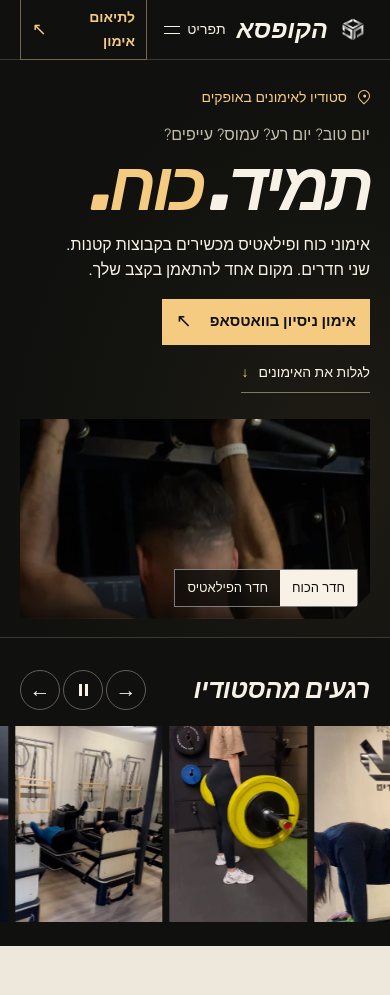
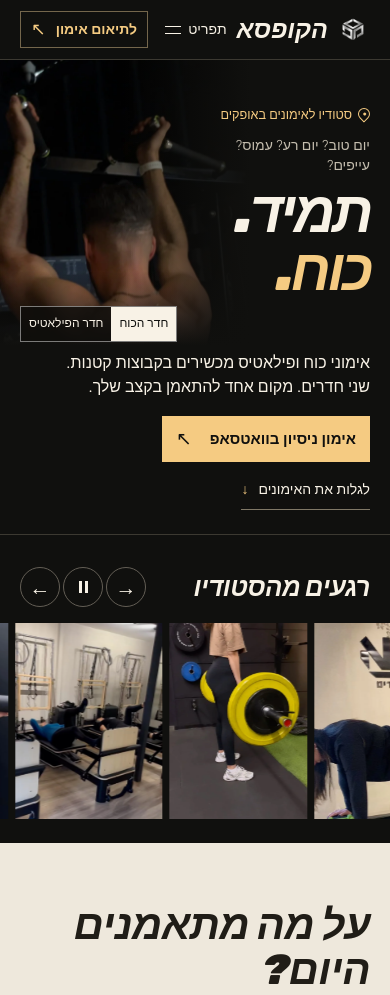
Before and after one commit to mlkybrmnsh-sketch/hakufsa-demo, a plain HTML site: page index.html in a window 390 px wide. Shown: the top 995 px of the page. Drawn offline with nearby package versions, Linux system fonts and the light colour scheme.

Commit message:
Blend the training photo into the hero beside the Hebrew headline

```diff
--- a/index.html
+++ b/index.html
@@ -22,7 +22,7 @@
   <link rel="preconnect" href="https://fonts.googleapis.com">
   <link rel="preconnect" href="https://fonts.gstatic.com" crossorigin>
   <link href="https://fonts.googleapis.com/css2?family=Rubik:ital,wght@1,900&family=Heebo:wght@300;400;500;700;800&display=swap" rel="stylesheet">
-  <link rel="stylesheet" href="studio.css?v=2">
+  <link rel="stylesheet" href="studio.css?v=3">
   <script src="studio.js" defer></script>
 </head>
 <body>
@@ -48,25 +48,27 @@
   </header>
   <main id="main">
     <section class="cover" aria-labelledby="cover-title">
+      <div class="cover-frame">
+        <img id="strength-room" class="room-photo selected" src="img/pull.webp" width="1022" height="1400" alt="מתאמן אוחז במוט הכבל בחדר הכוח של הקופסא" fetchpriority="high">
+        <img id="pilates-room" class="room-photo" src="img/reformers.webp" width="1050" height="1400" alt="שורת הרפורמרים בחדר הפילאטיס של הקופסא" aria-hidden="true" loading="lazy">
+      </div>
       <div class="wrap cover-grid">
         <div class="cover-copy">
-          <p class="location"><span class="pin" aria-hidden="true"></span>סטודיו לאימונים באופקים</p>
-          <p class="mantra">יום טוב? יום רע? עמוס? עייפים?</p>
-          <h1 id="cover-title" class="slant"><span>תמיד.</span> <strong>כוח.</strong></h1>
+          <div class="cover-heading">
+            <p class="location"><span class="pin" aria-hidden="true"></span>סטודיו לאימונים באופקים</p>
+            <p class="mantra">יום טוב? יום רע? עמוס? עייפים?</p>
+            <h1 id="cover-title" class="slant"><span>תמיד.</span> <strong>כוח.</strong></h1>
+          </div>
           <p class="cover-intro">אימוני כוח ופילאטיס מכשירים בקבוצות קטנות.<br>שני חדרים. מקום אחד להתאמן בקצב שלך.</p>
           <div class="cover-actions">
             <a class="btn btn-w" href="https://wa.me/message/PBT4CGGGRGGGF1" target="_blank" rel="noopener">אימון ניסיון בוואטסאפ <span class="cta-arrow" aria-hidden="true">↖</span></a>
             <a class="text-action" href="#train">לגלות את האימונים <span aria-hidden="true">↓</span></a>
           </div>
         </div>
-        <figure class="cover-frame">
-          <img id="strength-room" class="room-photo selected" src="img/pull.webp" width="1022" height="1400" alt="מתאמן אוחז במוט הכבל בחדר הכוח של הקופסא" fetchpriority="high">
-          <img id="pilates-room" class="room-photo" src="img/reformers.webp" width="1050" height="1400" alt="שורת הרפורמרים בחדר הפילאטיס של הקופסא" aria-hidden="true" loading="lazy">
-          <figcaption class="room-select" aria-label="בחירת תמונת החדר">
-            <button type="button" aria-controls="strength-room" aria-pressed="true">חדר הכוח</button>
-            <button type="button" aria-controls="pilates-room" aria-pressed="false">חדר הפילאטיס</button>
-          </figcaption>
-        </figure>
+        <div class="room-select" role="group" aria-label="בחירת תמונת החדר">
+          <button type="button" aria-controls="strength-room" aria-pressed="true">חדר הכוח</button>
+          <button type="button" aria-controls="pilates-room" aria-pressed="false">חדר הפילאטיס</button>
+        </div>
       </div>
     </section>
 <section class="studio-reel" aria-labelledby="studio-reel-title">
--- a/studio.css
+++ b/studio.css
@@ -259,11 +259,11 @@ body { font-family: Heebo, Arial, sans-serif; }
 .header-action:hover { color: var(--black); background: var(--led); }
 .header-action span, .cta-arrow { font: 1.25em/1 Arial,sans-serif; }
 .menu-toggle { display: none; }
-.cover { background: radial-gradient(ellipse at 85% 70%, #201c15 0, #141410 39%, #10100e 71%); border-bottom: 1px solid var(--rule-d); }
-.cover-grid { display: grid; grid-template-columns: 1fr 1.04fr; align-items: stretch; gap: clamp(24px, 4vw, 74px); padding-block: clamp(16px, 2.6vw, 40px); }
+.cover { position: relative; isolation: isolate; background: var(--black); border-bottom: 1px solid var(--rule-d); }
+.cover-grid { position: relative; display: grid; grid-template-columns: 1fr 1.04fr; align-items: stretch; gap: clamp(24px, 4vw, 74px); min-height: clamp(440px, 73svh, 720px); padding-block: clamp(16px, 2.6vw, 40px); }
 .cover-copy { display: flex; flex-direction: column; justify-content: center; align-items: flex-start; padding: 24px 0 32px; }
 .location { display: flex; align-items: center; gap: 11px; font-weight: 500; color: var(--led); font-size: 15px; }
-.pin { display: inline-block; width: 12px; height: 12px; border: 1.6px solid currentColor; border-radius: 50% 50% 50% 0; transform: translateY(-2px) rotate(-45deg); position: relative; }
+.pin { display: inline-block; flex: none; width: 12px; height: 12px; border: 1.6px solid currentColor; border-radius: 50% 50% 50% 0; transform: translateY(-2px) rotate(-45deg); position: relative; }
 .pin::after { content: ''; position: absolute; width: 3px; height: 3px; inset: 0; margin: auto; background: currentColor; border-radius: 50%; }
 .mantra { color: var(--ash); margin: clamp(18px, 2.8vw, 42px) 0 8px; font-size: clamp(17px, 1.7vw, 25px); font-weight: 300; }
 .cover h1 { font-size: clamp(82px, 9.7vw, 149px); line-height: .98; font-style: italic; letter-spacing: -.06em; }
@@ -277,11 +277,11 @@ body { font-family: Heebo, Arial, sans-serif; }
 .cta-arrow { margin-inline-start: 8px; }
 .text-action { display: inline-flex; gap: 10px; align-items: center; font-weight: 500; font-size: 16px; border-bottom: 1px solid #807866; min-height: 40px; }
 .text-action span { color: var(--led); }
-.cover-frame { margin: 0; position: relative; overflow: hidden; isolation: isolate; min-height: clamp(440px, 66svh, 640px); background: #181814; clip-path: var(--cut); }
-.room-photo { position: absolute; inset: 0; width: 100%; height: 100%; object-fit: cover; object-position: 50% 40%; opacity: 0; transition: opacity .42s ease; }
+.cover-frame { position: absolute; inset: 0 auto 0 0; width: 62%; overflow: hidden; pointer-events: none; }
+.room-photo { position: absolute; inset: 0; width: 100%; height: 100%; object-fit: cover; object-position: 50% 11%; opacity: 0; transition: opacity .42s ease; }
 .room-photo.selected { opacity: 1; }
-.cover-frame::after { content: ''; position: absolute; inset: 0; pointer-events: none; background: linear-gradient(0deg, rgba(10,9,7,.78), transparent 28%); }
-.room-select { position: absolute; z-index: 2; bottom: 22px; inset-inline-start: 22px; display: inline-flex; border: 1px solid rgba(255,255,255,.45); background: rgba(15,14,12,.83); }
+.cover-frame::after { content: ''; position: absolute; inset: 0; background: linear-gradient(to right, transparent 48%, var(--black) 100%), linear-gradient(to top, var(--black), transparent 21%); }
+.room-select { align-self: end; justify-self: end; display: inline-flex; border: 1px solid rgba(255,255,255,.45); background: rgba(15,14,12,.83); }
 .room-select button { font: 500 14px/1.1 Heebo,Arial,sans-serif; color: var(--bone); padding: 10px 15px; min-height: 42px; border: 0; cursor: pointer; background: transparent; }
 .room-select button[aria-pressed=true] { background: var(--bone); color: var(--black); }
 .room-select button:focus-visible { outline-offset: -3px; outline-color: var(--wood); }
@@ -293,7 +293,6 @@ body { font-family: Heebo, Arial, sans-serif; }
 .bar { display: none; }
 @media(max-width: 900px) {
   .cover-grid { gap: 26px; }
-  .cover-frame { min-height: 410px; }
   .cover h1 { font-size: clamp(78px, 10.8vw, 98px); }
   .cover-actions { gap: 6px 14px; }
   #site-nav { gap: 20px; }
@@ -306,31 +305,37 @@ body { font-family: Heebo, Arial, sans-serif; }
   .header-inner { height: 59px; gap: 12px; }
   .mark { margin-inline-end: auto; font-size: 25px; }
   .mark img { width: 34px; height: 34px; }
-  .header-action { font-size: 14px; gap: 12px; padding: 6px 11px; }
+  .header-action { font-size: 14px; gap: 10px; padding: 6px 10px; white-space: nowrap; }
   .menu-toggle { display: inline-flex; align-items: center; gap: 7px; border: 0; padding: 8px 5px; min-height: 44px; background: none; color: var(--bone); font: 500 14px Heebo,Arial,sans-serif; cursor: pointer; }
   .menu-toggle i { width: 16px; height: 8px; border-block: 1px solid currentColor; }
   #site-nav { display: none; position: absolute; inset: 100% 0 auto; flex-direction: column; align-items: stretch; gap: 0; padding: 8px 16px; background: var(--black); border: 1px solid var(--rule-d); box-shadow: 0 15px 20px #0004; }
   #site-nav.open { display: flex; }
   #site-nav a { padding: 10px 4px; }
   #site-nav a + a { border-top: 1px solid var(--rule-d); }
-  .cover-grid { grid-template-columns: 1fr; gap: 0; padding-block: 0 18px; }
-  .cover-copy { padding: 26px 0; }
-  .location { font-size: 14px; }
-  .mantra { font-size: 16px; margin: 13px 0 6px; }
-  .cover h1 { font-size: clamp(68px, 15vw, 100px); }
-  .cover h1 span, .cover h1 strong { display: inline; }
-  .cover-intro { margin-top: 12px; }
+  .cover { --heading-height: clamp(250px, 73vw, 410px); }
+  .cover-grid { grid-template-columns: 1fr; grid-template-rows: minmax(var(--heading-height), auto) auto auto; min-height: 0; gap: 0; padding-block: 0 24px; }
+  .cover-copy { display: contents; }
+  .cover-heading { grid-area: 1 / 1; align-self: center; justify-self: start; width: 51%; padding-block: 15px; }
+  .location { font-size: clamp(12px, 3.25vw, 15px); gap: 6px; }
+  .mantra { font-size: clamp(14px, 3.6vw, 18px); margin: 10px 0 7px; line-height: 1.4; }
+  .cover h1 { font-size: clamp(55px, 14.8vw, 100px); line-height: 1.01; }
+  .cover-intro { grid-row: 2; margin-top: 6px; }
   .cover-actions { gap: 8px 15px; margin-top: 16px; }
   .cover-actions .btn { padding: 10px 14px; font-size: 15px; }
   .cover-actions .text-action { font-size: 14px; }
-  .cover-frame { min-height: 0; aspect-ratio: 1.75; }
-  .room-photo { object-position: center 44%; }
-  .room-select { bottom: 12px; inset-inline-start: 12px; }
-  .room-select button { font-size: 13px; min-height: 36px; padding: 6px 12px; }
+  .cover-frame { width: 64%; height: var(--heading-height); }
+  .cover-frame::after { background: linear-gradient(to right, transparent 49%, var(--black) 100%), linear-gradient(to top, var(--black), transparent 26%); }
+  .room-photo { object-position: 50% 7%; }
+  .room-select { grid-area: 1 / 1; align-self: end; justify-self: end; margin-bottom: 3px; }
+  .room-select button { font-size: 12px; min-height: 34px; padding: 4px 8px; }
 }
 @media(max-width: 370px) {
   .wrap { width: calc(100% - 30px); }
   .header-inner { gap: 7px; }
+  .menu-toggle { min-width: 36px; justify-content: center; }
+  .menu-toggle span { position: absolute; width: 1px; height: 1px; overflow: hidden; clip-path: inset(50%); }
+  .board .wrap { grid-template-columns: minmax(0, 1fr); }
+  .wod .rounds { font-size: clamp(34px, 12vw, 44px); }
   .cover-actions { gap: 6px 10px; }
   .cover-actions .btn { font-size: 14px; padding-inline: 10px; }
   .cta-arrow { margin-inline-start: 0; }
@@ -435,5 +440,5 @@ body { font-family: Heebo, Arial, sans-serif; }
   .mantra { margin: 15px 0 4px; font-size: 20px; }
   .cover-intro { margin-top: 15px; font-size: 18px; }
   .cover-actions { margin-top: 18px; }
-  .cover-frame { min-height: clamp(360px, 67svh, 495px); }
+  .cover-grid { min-height: clamp(396px, 73svh, 531px); }
 }
```
